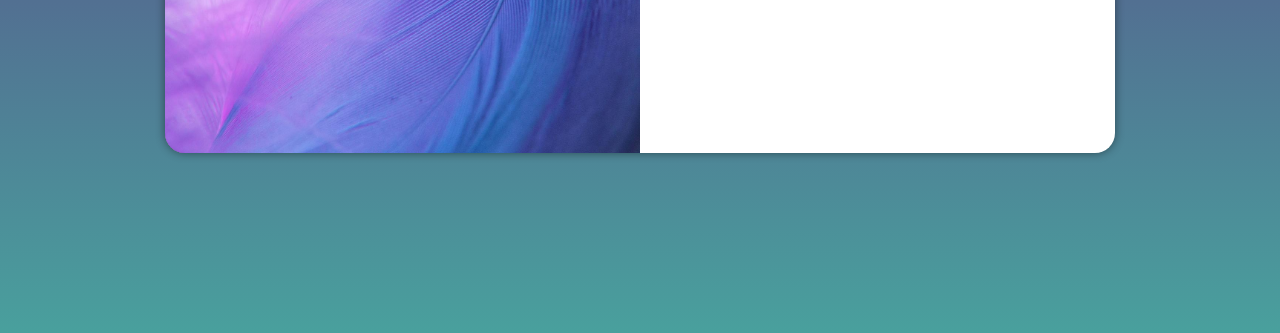
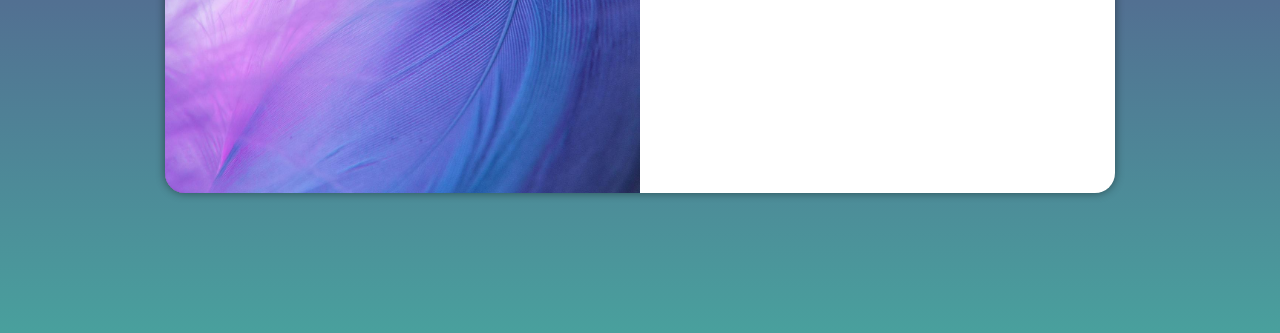
Before and after one commit to nathanprestesdeveloper/projeto-login, a plain HTML site: page index.html in a window 1280 px wide. Shown: the part 467-800 px from the top of the page. Drawn offline with nearby package versions, Linux system fonts and the light colour scheme.

Commit message:
Tela novamente

```diff
--- a/estilos/mediaquery.css
+++ b/estilos/mediaquery.css
@@ -1,12 +1,13 @@
 @charset "UTF-8";
 
-@media screen and (min-width: 790px) and (max-width: 992px) /*Tablet*/ {
+@media screen and (min-width: 768px) and (max-width: 992px) /*Tablet*/ {
 
     body {
         background-image: linear-gradient(to top, #49a09d,#5f2c82);
     }
 
     section#login {
+        height: 90vh;
         width: 80vw;
     }
 
--- a/estilos/style.css
+++ b/estilos/style.css
@@ -24,7 +24,7 @@ html, body {
 main {
     position: relative;
 
-    height: 90vh;
+    height: 100vh;
     width: 100vw;
 }
 
```
